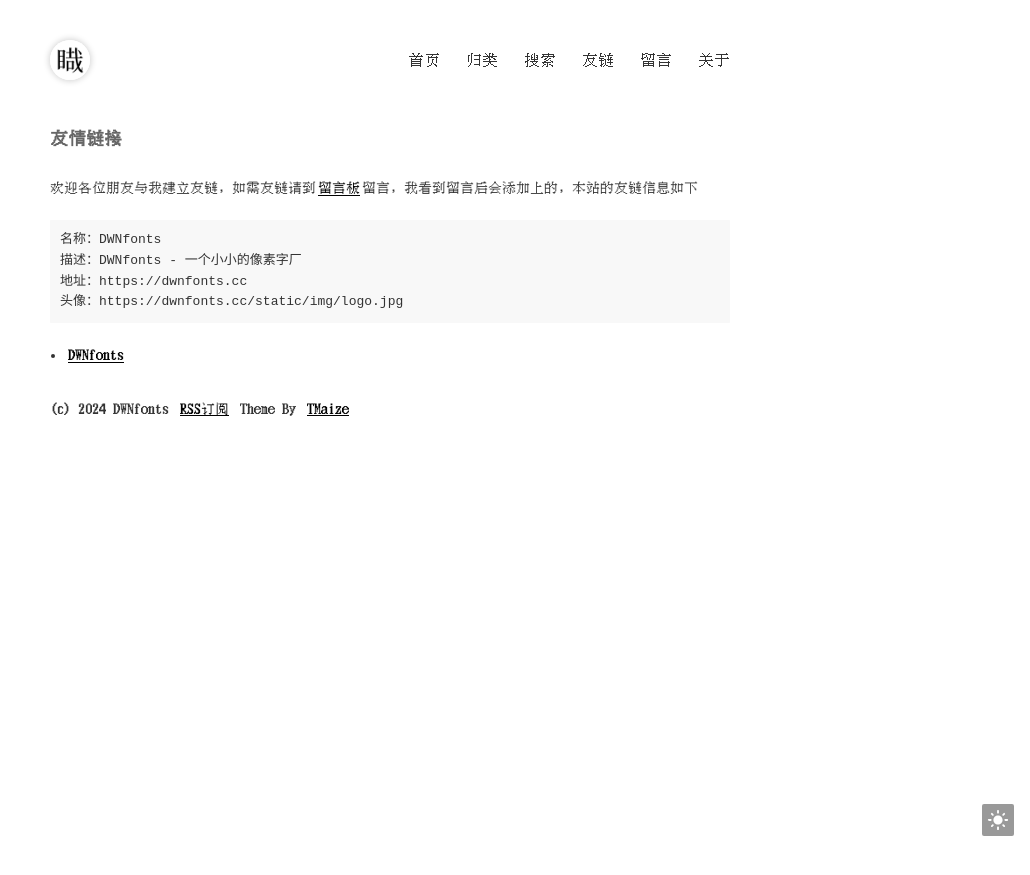
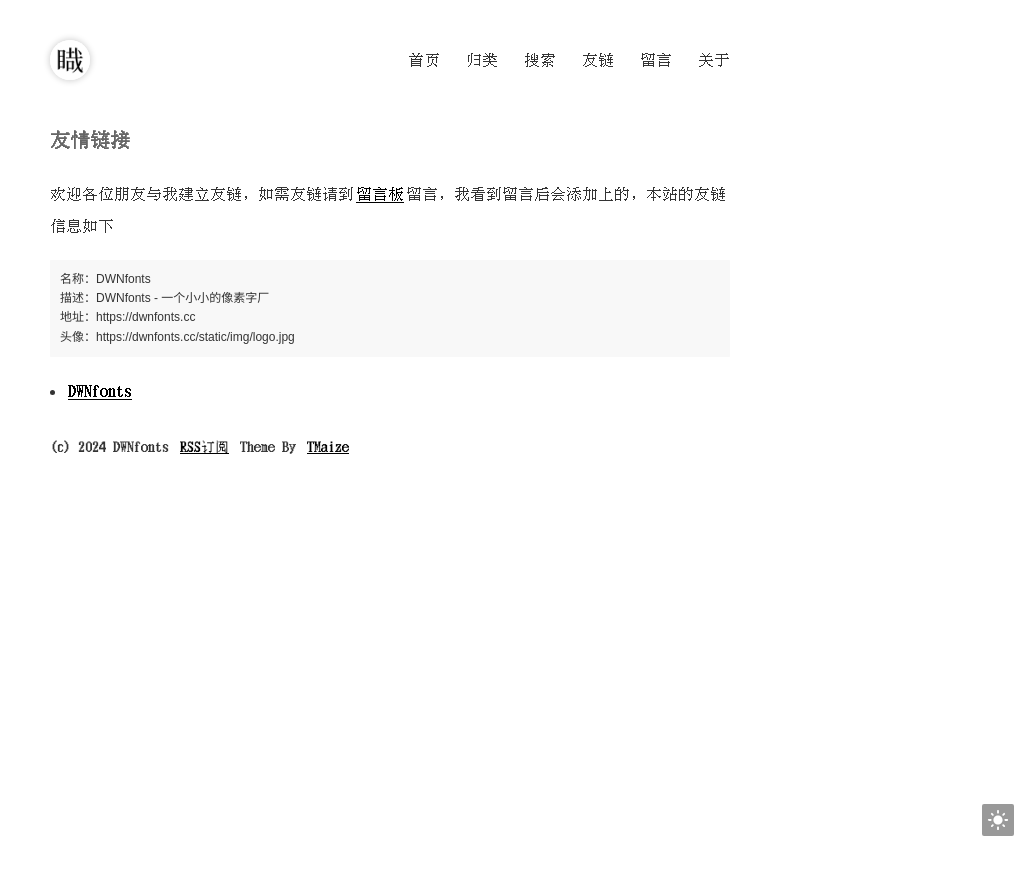
Before and after one commit to DWNfonts/site2024, a Jekyll site: the page built from pages/links.md, in a window 1280 px wide. Shown: the top 875 px of the page, without its empty margins (250-1280 px from the left). Built offline with Jekyll 4.4.1, drawn with Linux system fonts in a browser that asks for light colours.

Commit message:
make some noise

```diff
--- a/_config.yml
+++ b/_config.yml
@@ -41,14 +41,14 @@ menu:
     url: /pages/about.html
 
 # 点击页面文字冒出特效,不需要请设置为false
-extClickEffect: true
+extClickEffect: false
 
 # Google Adsense,不需要请设置为false
 # _includes/ext-adsense.html 里面修改为自己的配置
 extAdsense: false
 
 # 数学公式支持，比较影响加载速度,不需要请设置为false
-extMath: false
+extMath: true
 
 # 显示访问量统计，由不蒜子提供服务
 extCount: false
--- a/pages/chat.html
+++ b/pages/chat.html
@@ -3,9 +3,9 @@ layout: mypost
 title: 留言板
 ---
 
-<p>留言功能已迁移到"吐个槽"，跳转中...</p>
+<p>留言功能由 lemmy.world 托管，跳转中...</p>
 
-<p><a href="{{ site.tucaoUrl }}">如未跳转请手动点击这里</a></p>
+<p><a href="{{ site.tucaoUrl }}">如未跳转请手动点击这里，或记住社群名称：!dwnfonts@lemmy.world</a></p>
 
 <script language="javascript" type="text/javascript">
   window.location.href = '{{site.tucaoUrl}}'
--- a/static/css/common.css
+++ b/static/css/common.css
@@ -1,6 +1,22 @@
 @font-face {
   font-family: DWNserif;
+  font-weight: normal;
   src: url("/static/font/simsun16.woff2")
+}
+
+@font-face {
+  font-family: DWNserif;
+  font-weight: bold;
+  src: url("/static/font/simsunbd.woff2")
+}
+
+@font-face {
+  font-family: DWNserifTitle;
+  src: url("/static/font/simsun20.woff2");
+}
+
+code {
+  font-family: DWNserif, SimSun, ".PingFang SC", "Noto Sans CJK", sans-serif;
 }
 
 html {
--- a/static/css/post.css
+++ b/static/css/post.css
@@ -1,10 +1,11 @@
 .page-post {
-  font-size: 14px;
+  font-size: 16px;
   line-height: 2;
   word-break: break-all;
 }
 .page-post .title {
-  font-size: 18px;
+  font-family: DWNserifTitle;
+  font-size: 20px;
   font-weight: bold;
   color: #666666;
 }
@@ -22,7 +23,7 @@
 .page-post .post h1,
 .page-post .post h2 {
   font-weight: normal;
-  font-size: 17px;
+  font-size: 16px;
   position: relative;
   cursor: pointer;
 }
@@ -37,7 +38,7 @@
 .page-post h4,
 .page-post h5,
 .page-post h6 {
-  font-size: 15px;
+  font-size: 16px;
   font-weight: bold;
 }
 .page-post blockquote {
@@ -97,7 +98,8 @@
   line-height: 1.6;
 }
 .page-post code {
-  font-size: 13px;
+  font-family: SimSun, sans-serif;
+  font-size: 12px;
   background-color: #eeeeee;
   word-break: break-all;
   padding: 3px 5px;
@@ -106,7 +108,8 @@
   color: #4d4d4c;
 }
 .page-post pre code {
-  font-size: 13px;
+  font-family: SimSun, sans-serif;
+  font-size: 12px;
   background-color: transparent !important;
   word-break: keep-all;
   padding: 0;
@@ -153,9 +156,11 @@
 }
 @media screen and (max-width: 560px) {
   .page-post {
+    font-family: SimSun, sans-serif;
     font-size: 13px;
   }
   .page-post pre code {
+    font-family: SimSun, sans-serif;
     font-size: 12px;
   }
   .page-post .post > * {
```
Also changed, not shown: static/font/simsun20.woff2 (added), static/font/simsunbd.woff2 (added).
